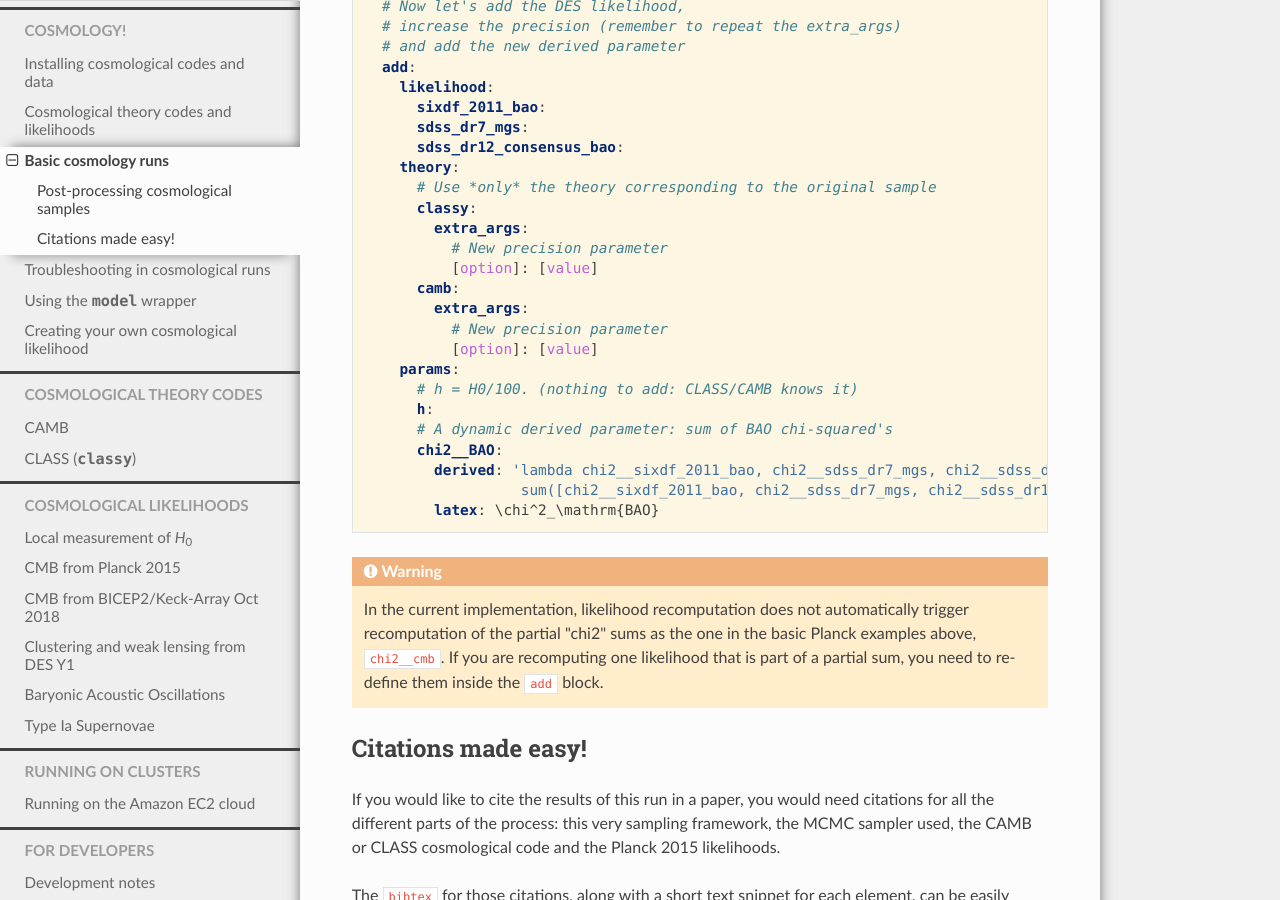
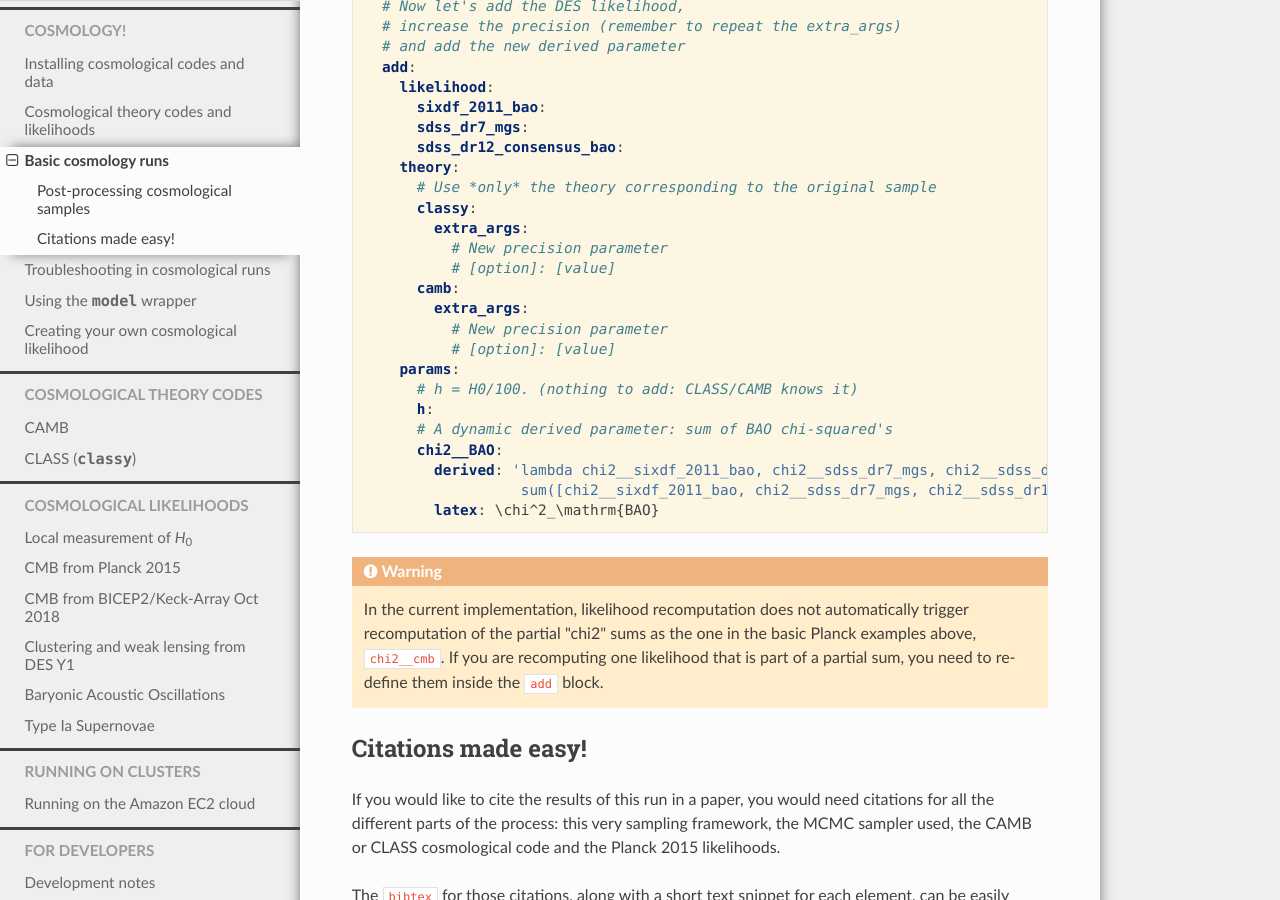
Before and after one commit to CobayaSampler/cobaya, a Sphinx documentation site: the page built from docs/cosmo_basic_runs.rst, in a window 1280 px wide and 900 px high, scrolled down 5672 px. Built offline with Sphinx 7.4.7 and the Read the Docs theme 2.0.0, drawn with Linux system fonts in a browser that asks for light colours.

Commit message:
docs: small improvements

```diff
--- a/docs/cosmo_basic_runs.rst
+++ b/docs/cosmo_basic_runs.rst
@@ -3,7 +3,7 @@ Basic cosmology runs
 
 Sampling from a cosmological posterior works exactly as the examples at the beginning of the documentation, except one usually needs to add a theory code, and possibly some of the cosmological likelihoods presented later.
 
-You can sample or track any parameter that is understood by the theory code in use (or any dynamical redefinition of those). You **do not need to modify Cobaya's source** to use new parameters that you have created by modifying CLASS (`instructions here <https://github.com/lesgourg/class_public/wiki/Python-wrapper>`__) or CAMB (`instructions here <foo>`__), or to :doc:`create a new cosmological likelihood <cosmo_external_likelihood>` and track its parameters.
+You can sample or track any parameter that is understood by the theory code in use (or any dynamical redefinition of those). You **do not need to modify Cobaya's source** to use new parameters that you have created by modifying CLASS (`instructions here <https://github.com/lesgourg/class_public/wiki/Python-wrapper>`__) or CAMB (`instructions here <https://camb.readthedocs.io/en/latest/model.html#camb.model.CAMBparams>`__), or to :doc:`create a new cosmological likelihood <cosmo_external_likelihood>` and track its parameters.
 
 Creating *from scratch* the input for a realistic cosmological case is quite a bit of work. But to make it simpler, we have created an automatic **input generator**, that you can run from the shell as:
 
@@ -115,11 +115,11 @@ Assuming we saved the sammple at ``chains/planck``, we need to define the follow
          classy:
            extra_args:
              # New precision parameter
-             [option]: [value]
+             # [option]: [value]
          camb:
            extra_args:
              # New precision parameter
-             [option]: [value]
+             # [option]: [value]
        params:
          # h = H0/100. (nothing to add: CLASS/CAMB knows it)
          h:
--- a/docs/example_advanced.rst
+++ b/docs/example_advanced.rst
@@ -150,7 +150,7 @@ Still, this can be done in a simple way at the level of the parameters, i.e. wit
 
 [We start from the original example, not the one with ``theta`` and ``r`` as derived parameters.]
 
-.. code:: yaml
+.. code:: python
 
     from copy import deepcopy
     info_rtheta = deepcopy(info)
```
Also changed, not shown: 2 other files.
